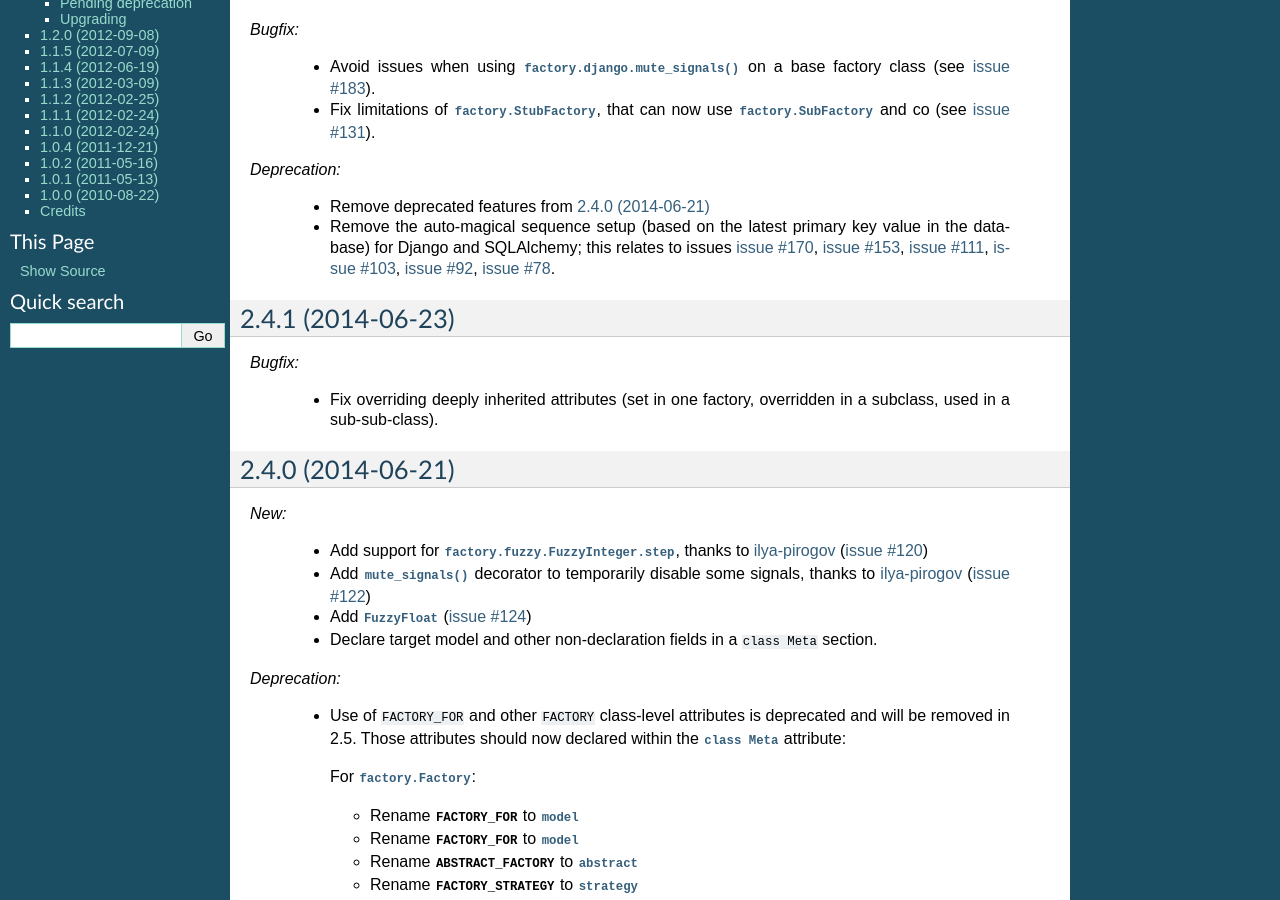
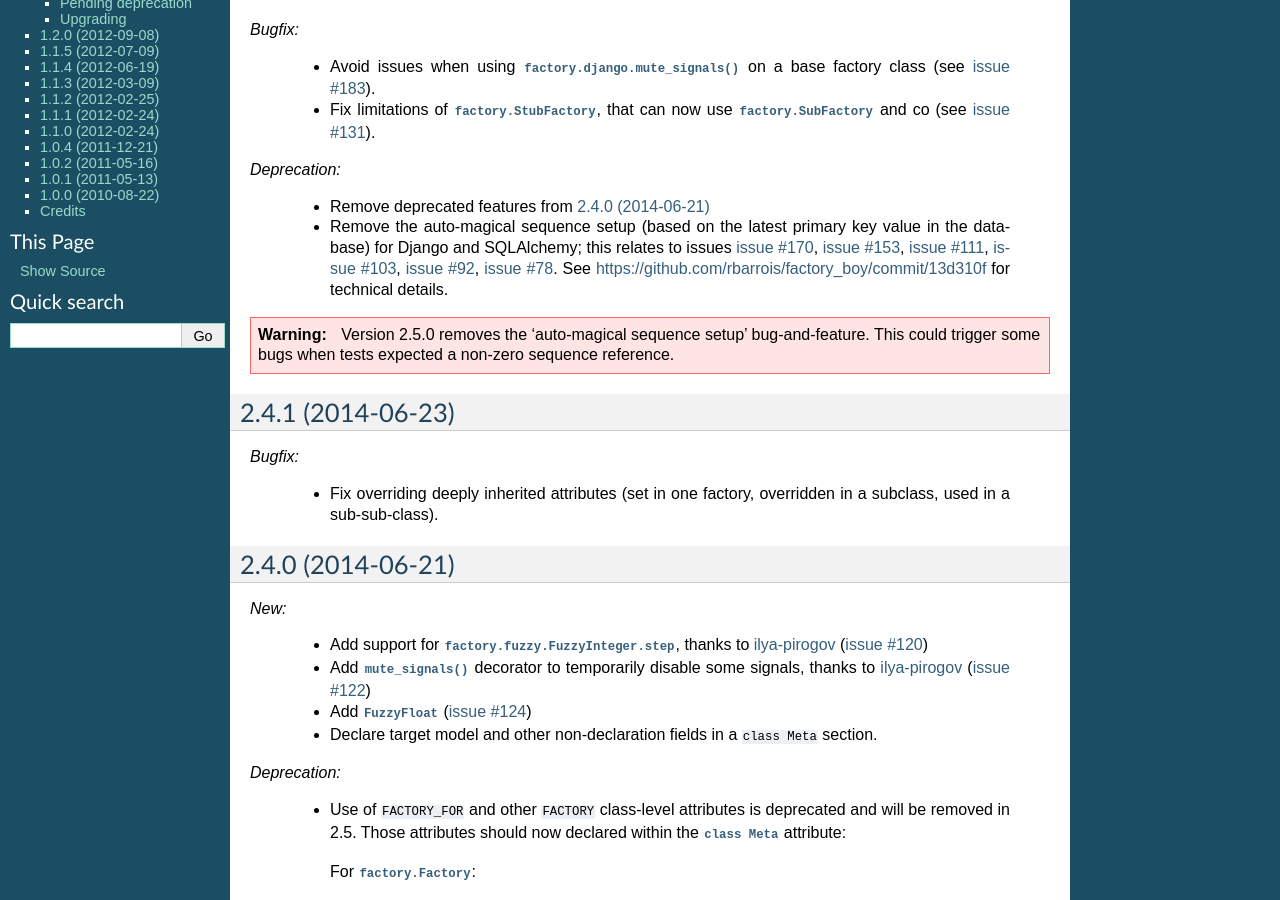
Before and after one commit to FactoryBoy/factory_boy, a Sphinx documentation site: the page built from docs/changelog.rst, in a window 1280 px wide and 900 px high, scrolled down 351 px. Built offline with Sphinx 7.4.7, drawn with Linux system fonts in a browser that asks for light colours.

Commit message:
Clarify impacts of 2.5.0.

```diff
--- a/docs/changelog.rst
+++ b/docs/changelog.rst
@@ -25,11 +25,16 @@ ChangeLog
     - Avoid issues when using :meth:`factory.django.mute_signals` on a base factory class (see :issue:`183`).
     - Fix limitations of :class:`factory.StubFactory`, that can now use :class:`factory.SubFactory` and co (see :issue:`131`).
 
+
 *Deprecation:*
 
     - Remove deprecated features from :ref:`v2.4.0`
     - Remove the auto-magical sequence setup (based on the latest primary key value in the database) for Django and SQLAlchemy;
-      this relates to issues :issue:`170`, :issue:`153`, :issue:`111`, :issue:`103`, :issue:`92`, :issue:`78`.
+      this relates to issues :issue:`170`, :issue:`153`, :issue:`111`, :issue:`103`, :issue:`92`, :issue:`78`. See https://github.com/rbarrois/factory_boy/commit/13d310f for technical details.
+
+.. warning:: Version 2.5.0 removes the 'auto-magical sequence setup' bug-and-feature.
+             This could trigger some bugs when tests expected a non-zero sequence reference.
+
 
 .. _v2.4.1:
 
```
